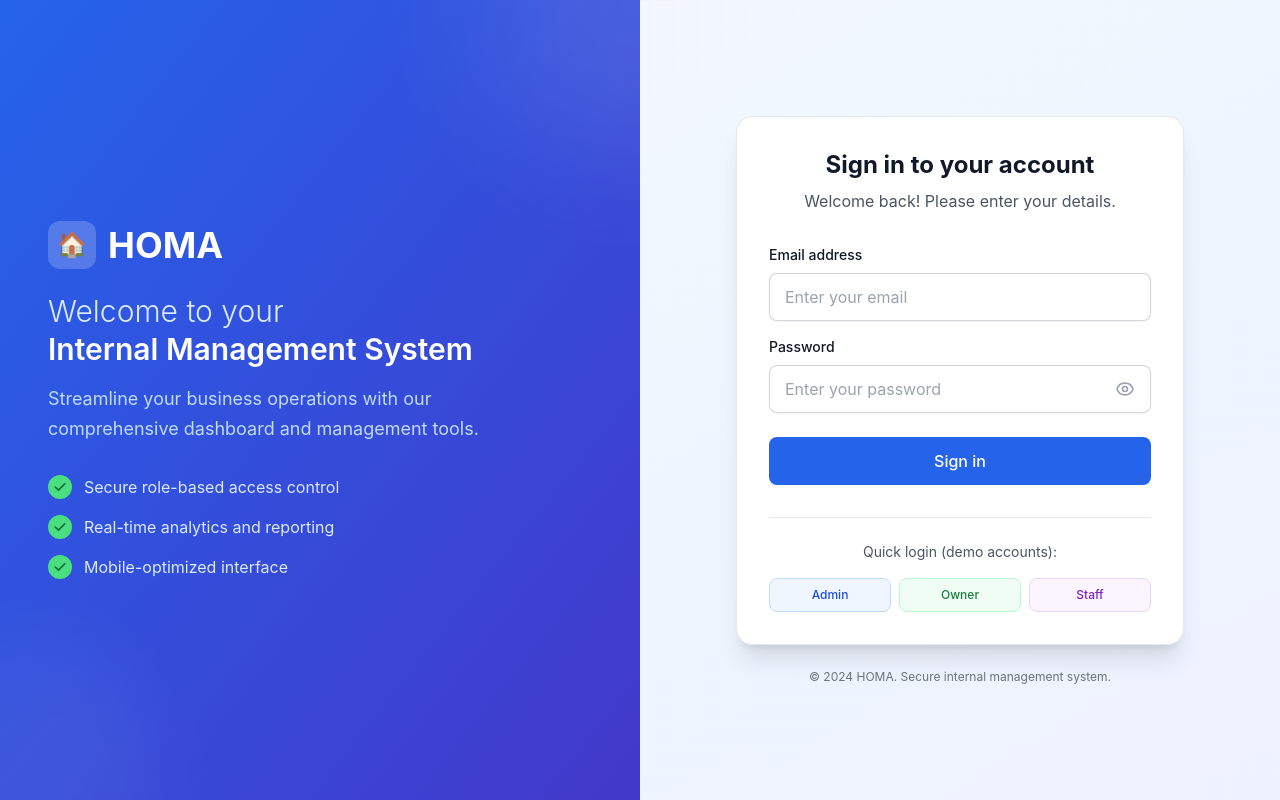
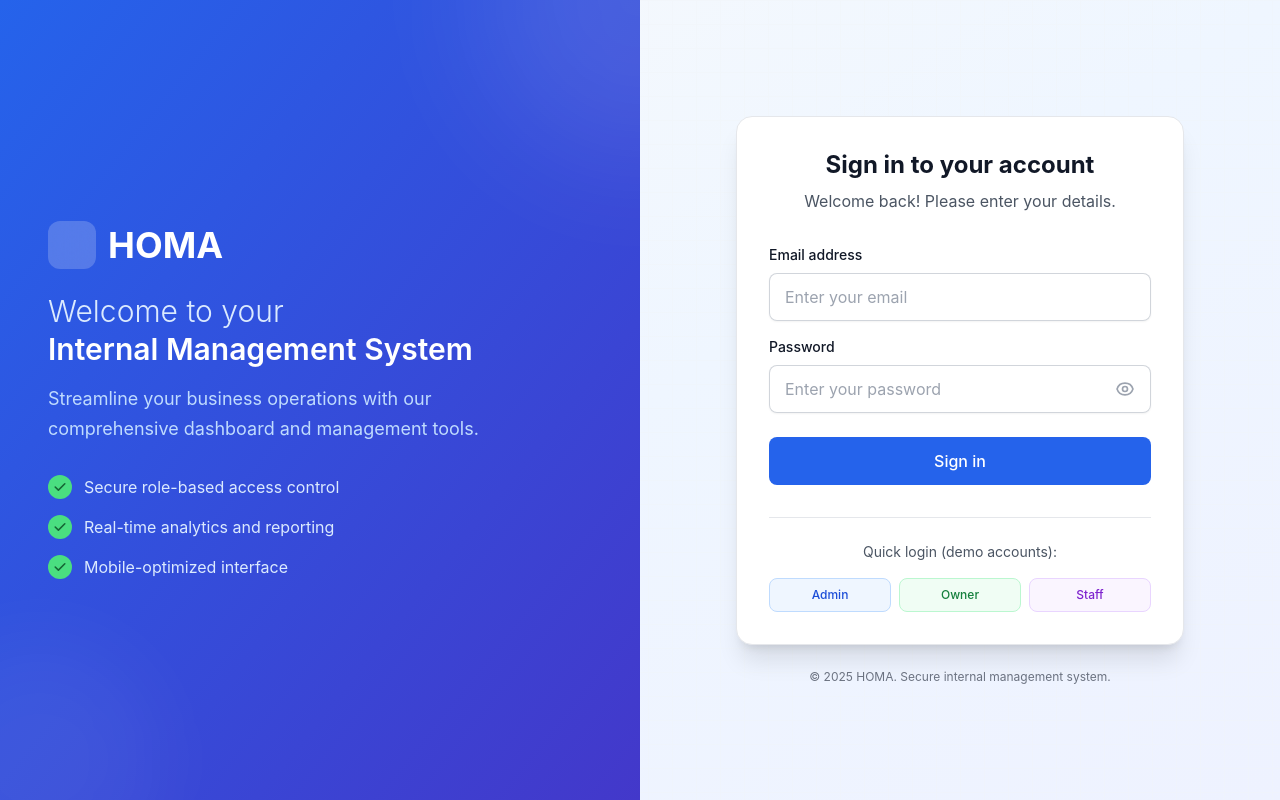
Before and after one commit to ndiyansahh/homa-intools, a Next.js app: page /login in a window 1280 px wide. Built offline with nearby package versions, Linux system fonts and the light colour scheme.

Commit message:
fix: update copyright year and fix customer type references

```diff
--- a/src/components/customer-detail.tsx
+++ b/src/components/customer-detail.tsx
@@ -1978,10 +1978,10 @@ export default function CustomerDetail({ customerId, session }: CustomerDetailPr
                   value={singleRescheduleDate}
                   onChange={(e) => setSingleRescheduleDate(e.target.value)}
                   className="input-field"
-                  min={customer?.subscriptionStart ? (() => {
+                  min={customer?.firstDateSubscription ? (() => {
                     try {
                       // Convert dd/mm/yyyy to yyyy-mm-dd
-                      const parts = customer.subscriptionStart.split('/');
+                      const parts = customer.firstDateSubscription.split('/');
                       if (parts.length === 3) {
                         return `${parts[2]}-${parts[1].padStart(2, '0')}-${parts[0].padStart(2, '0')}`;
                       }
@@ -2005,8 +2005,8 @@ export default function CustomerDetail({ customerId, session }: CustomerDetailPr
                 />
                 <p className="text-xs text-gray-500 mt-1">
                   Date must be within subscription period
-                  {customer?.subscriptionStart && customer?.subscriptionEnd &&
-                    ` (${customer.subscriptionStart} - ${customer.subscriptionEnd})`
+                  {customer?.firstDateSubscription && customer?.subscriptionEnd &&
+                    ` (${customer.firstDateSubscription} - ${customer.subscriptionEnd})`
                   }
                 </p>
               </div>
--- a/src/components/login-form.tsx
+++ b/src/components/login-form.tsx
@@ -101,7 +101,7 @@ export default function LoginForm() {
             <div className="mb-8">
               <div className="flex items-center space-x-3 mb-6">
                 <div className="w-12 h-12 bg-white/20 backdrop-blur-lg rounded-xl flex items-center justify-center">
-                  <span className="text-2xl">🏠</span>
+                  <span className="text-2xl"></span>
                 </div>
                 <h1 className="text-4xl font-bold text-white">HOMA</h1>
               </div>
@@ -277,7 +277,7 @@ export default function LoginForm() {
 
             {/* Footer */}
             <div className="mt-6 text-center text-xs text-gray-500">
-              <p>© 2024 HOMA. Secure internal management system.</p>
+              <p>© 2025 HOMA. Secure internal management system.</p>
             </div>
           </div>
         </div>
```
